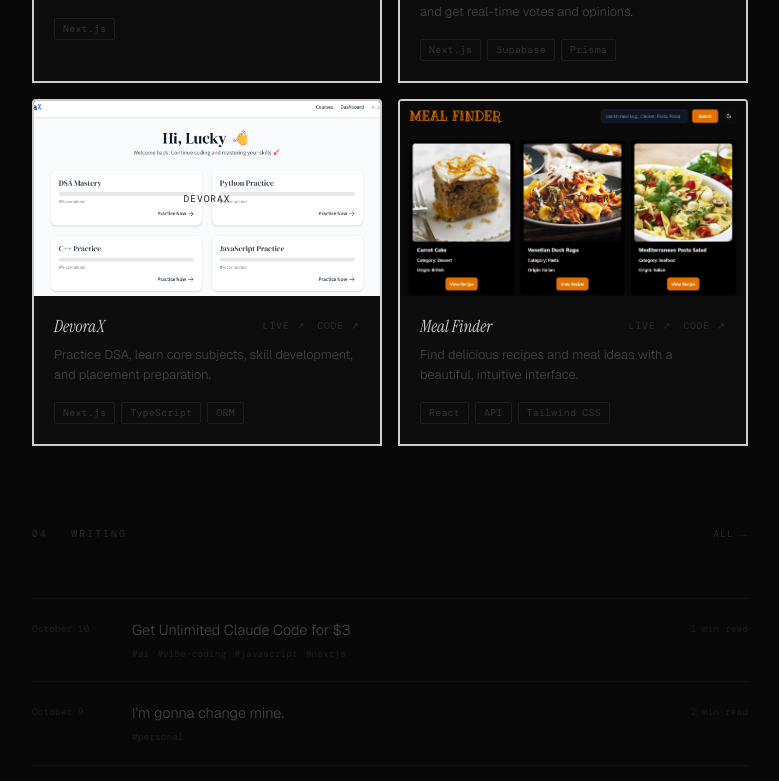
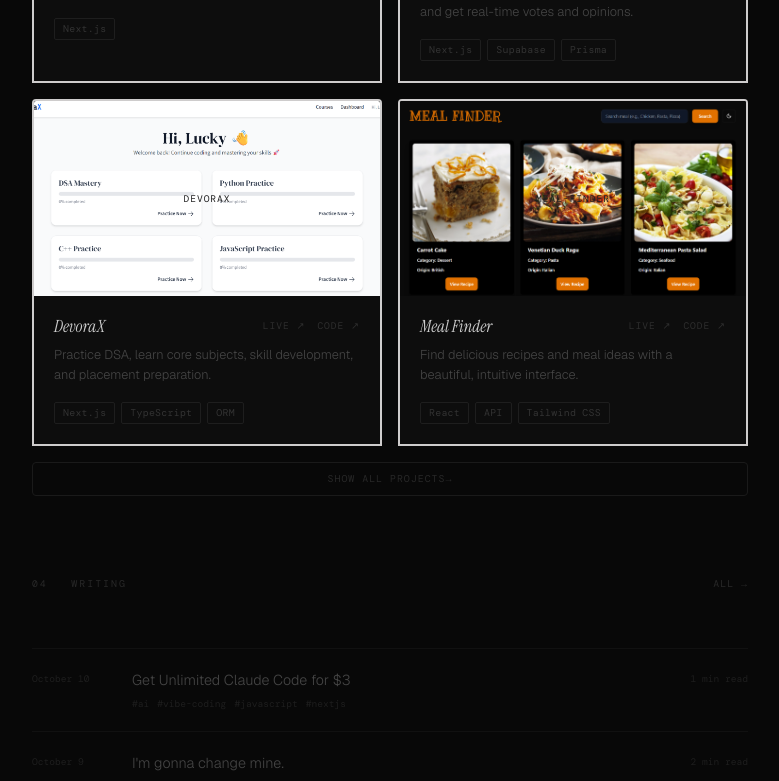
Before and after one commit to jhalucky/portfolio, a Next.js app: page / in a window 1280 px wide. Shown: the part 1661-2442 px from the top of the page, without its empty margins (250-1029 px from the left). Built offline with nearby package versions, Linux system fonts and the light colour scheme; no server answers; a web font is replaced by a local one.

Commit message:
redesigned: complete revamp

```diff
--- a/app/page.tsx
+++ b/app/page.tsx
@@ -115,6 +115,12 @@ export default function Home() {
     <ProjectCard key={p.slug} project={p} />
   ))}
 </div>
+<div className="flex items-center justify-center mt-4 border border-[#1a1a1a] dark:border-[#1a1a1a] light:border-[#fafafa] rounded py-2 cursor-pointer hover:bg-[#ccc] hover:text-white transition-colors">
+   <Link href="/projects"
+            className="font-mono text-[0.62rem] text-[#282828] hover:text-[#888] transition-colors tracking-widest uppercase">
+            Show All Projects→
+    </Link>
+  </div>
       </section>
 
       {/* ── WRITING ── */}
```
